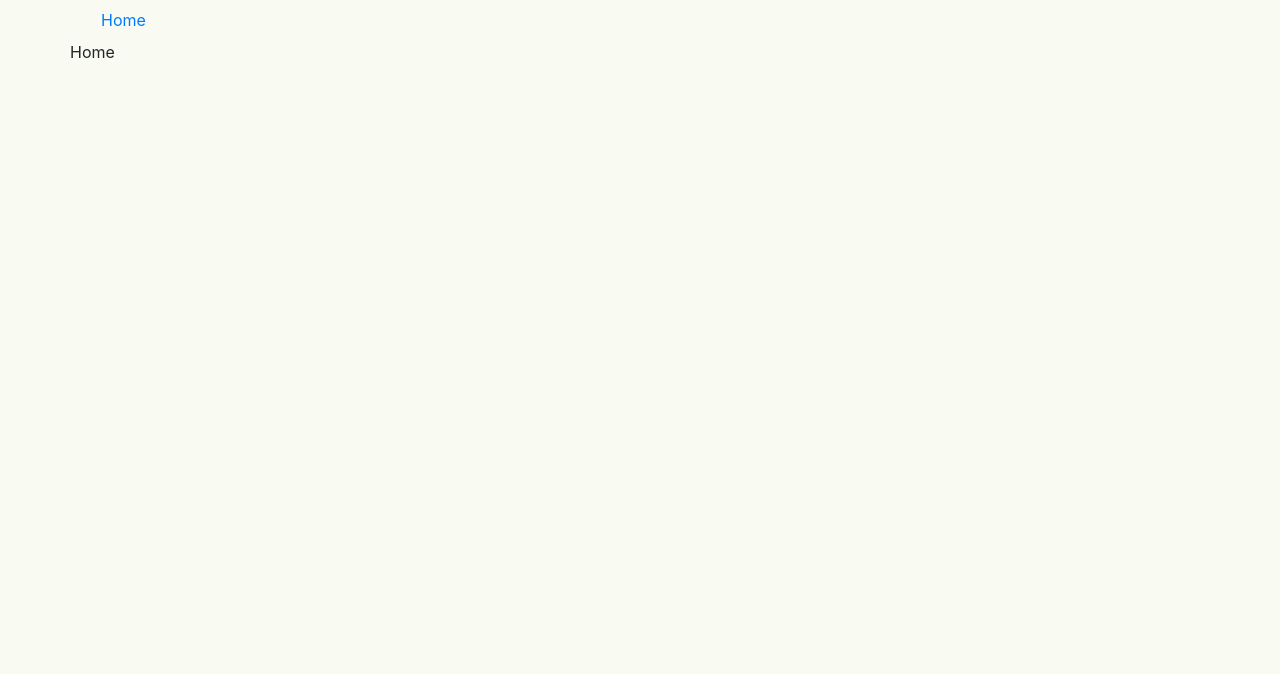
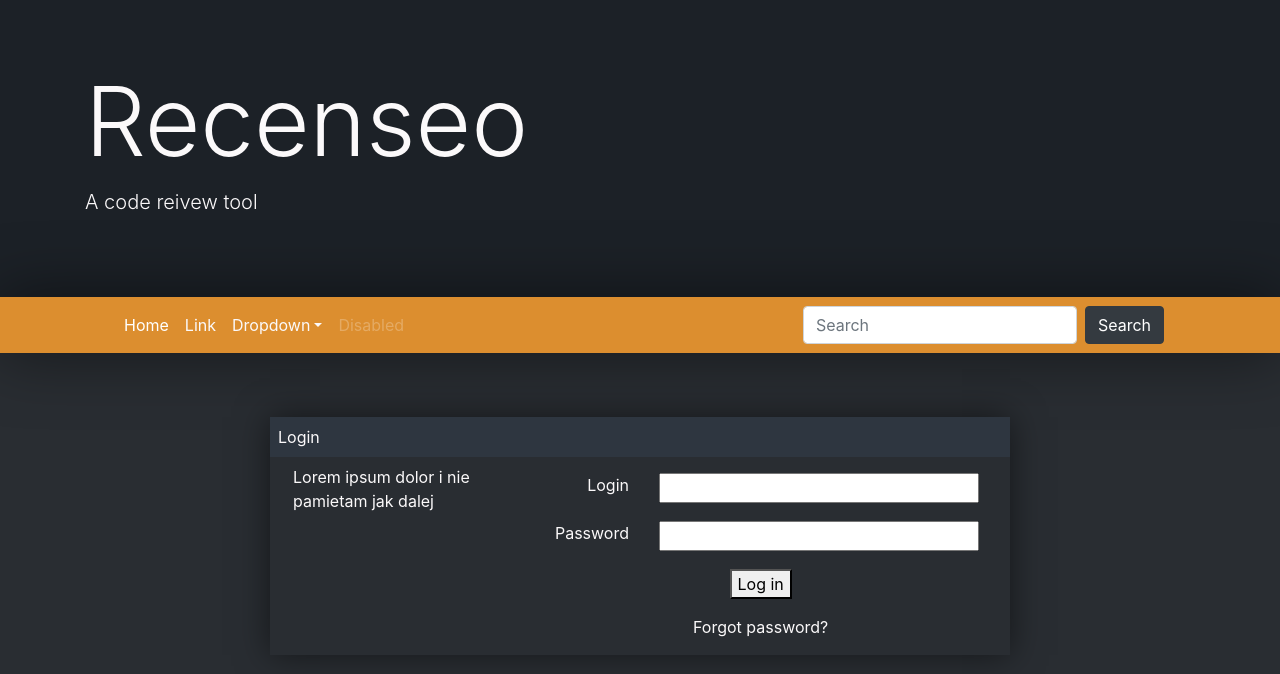
Before and after one commit to vinterdo/Recenseo, a React app: page / in a window 1280 px wide. Built offline with nearby package versions, Linux system fonts and the light colour scheme; some packages are replaced by stand-ins of ours.

Commit message:
Bootstrap styling, try to design login page

```diff
--- a/scss/custom.scss
+++ b/scss/custom.scss
@@ -1 +1,9 @@
+@import "palette";
+
+$body-bg: $primary-2;
+$body-color: $text-color;
+$primary: $primary-1;
+$secondary: $secondary-color;
+$navbar-dark-color: $text-color;
+
 @import "~bootstrap/scss/bootstrap";
--- /dev/null
+++ b/scss/palette.scss
@@ -0,0 +1,10 @@
+// As hex codes */
+
+
+$text-color: #fbf9fa;
+$secondary-color: #dc8e2f;
+
+$primary-1: #1c2127;
+$primary-2: #292d32;
+$primary-3: #3d4a57;
+$primary-4: #2E3640;
--- a/scss/style.scss
+++ b/scss/style.scss
@@ -1,3 +1,39 @@
-$body-bg: #F9FBF2;
+@import "custom";
+@import "palette";
 
-@import "~bootstrap/scss/bootstrap";
+#mainContainer {
+  padding: 0;
+  #mainJumbo {
+    background: $primary-1;
+  }
+
+  #headerRow {
+    margin: 0;
+    box-shadow: 0 0 4rem 0 rgba(0, 0, 0, 0.5);
+  }
+}
+
+.loginHeader {
+  background: $primary-4;
+}
+
+.loginBox {
+  margin-top: 4rem;
+  background: $primary-2;
+  box-shadow: 0 0 2rem 0 rgba(0, 0, 0, 0.5);
+  input {
+    width: 100%;
+  }
+
+  .row {
+    padding: 0.5rem;
+  }
+
+  .loginHeader {
+    background: $primary-4;
+    padding: 0;
+    .loginHeaderText {
+      padding: 0.5rem;
+    }
+  }
+}
--- a/src/components/App.js
+++ b/src/components/App.js
@@ -1,22 +1,33 @@
 import React from "react";
 import 'bootstrap';
+
 require('../../scss/style.scss');
 
-import {Header} from './Header';
-import {Home} from './Home';
+import {Header} from './header/Header';
+import {Home} from './pages/Home';
 
 export class App extends React.Component {
     render() {
         return (
-            <div className="container">
-                <div className="row">
-                    <div className="col-xs-10 col-xs-offset-1">
-                        <Header/>
+            <div id="mainContainer" className="container-fluid">
+                <div id="mainJumbo" className="jumbotron jumbotron-fluid m-0">
+                    <div className="container">
+                        <h1 className="display-1">Recenseo</h1>
+                        <p className="lead">A code reivew tool</p>
                     </div>
                 </div>
-                <div className="row">
-                    <div className="col-xs-10 col-xs-offset-1">
-                        <Home/>
+                <div id="headerRow" className="row bg-secondary">
+                    <div className="container">
+                        <div className="col-12">
+                            <Header/>
+                        </div>
+                    </div>
+                </div>
+                <div className="container">
+                    <div className="row">
+                        <div className="col-12">
+                            <Home/>
+                        </div>
                     </div>
                 </div>
             </div>
--- a/src/components/Header.js
+++ /dev/null
@@ -1,19 +0,0 @@
-import React from "react";
-
-export class Header extends React.Component {
-    render() {
-        return (
-            <nav id="mainNav" className="navbar navbar-default navbar-dark">
-                <div className="container">
-                    <div className="navbar-header">
-                        <ul className="nav navbar-nav">
-                            <li>
-                                <a href="#">Home</a>
-                            </li>
-                        </ul>
-                    </div>
-                </div>
-            </nav>
-        )
-    }
-}
--- /dev/null
+++ b/src/components/header/Header.js
@@ -0,0 +1,45 @@
+import React from "react";
+
+export class Header extends React.Component {
+    render() {
+        return (
+            <nav className="navbar navbar-expand-lg navbar-dark bg-secondary">
+                <button className="navbar-toggler" type="button" data-toggle="collapse"
+                        data-target="#navbarSupportedContent" aria-controls="navbarSupportedContent"
+                        aria-expanded="false" aria-label="Toggle navigation">
+                    <span className="navbar-toggler-icon"/>
+                </button>
+
+                <div className="collapse navbar-collapse" id="navbarSupportedContent">
+                    <ul className="navbar-nav mr-auto">
+                        <li className="nav-item active">
+                            <a className="nav-link" href="#">Home</a>
+                        </li>
+                        <li className="nav-item">
+                            <a className="nav-link" href="#">Link</a>
+                        </li>
+                        <li className="nav-item dropdown">
+                            <a className="nav-link dropdown-toggle" href="#" id="navbarDropdown" role="button"
+                               data-toggle="dropdown" aria-haspopup="true" aria-expanded="false">
+                                Dropdown
+                            </a>
+                            <div className="dropdown-menu" aria-labelledby="navbarDropdown">
+                                <a className="dropdown-item" href="#">Action</a>
+                                <a className="dropdown-item" href="#">Another action</a>
+                                <div className="dropdown-divider"/>
+                                <a className="dropdown-item" href="#">Something else here</a>
+                            </div>
+                        </li>
+                        <li className="nav-item">
+                            <a className="nav-link disabled" href="#">Disabled</a>
+                        </li>
+                    </ul>
+                    <form className="form-inline my-2 my-lg-0">
+                        <input className="form-control mr-sm-2" type="search" placeholder="Search" aria-label="Search"/>
+                        <button className="btn btn-dark my-2 my-sm-0" type="submit">Search</button>
+                    </form>
+                </div>
+            </nav>
+        )
+    }
+}
--- a/src/components/Home.js
+++ b/src/components/pages/Home.js
@@ -1,10 +1,11 @@
 import React from "react"
+import {Login} from "./home/Login"
 
 export class Home extends React.Component {
     render() {
         return (
             <div>
-                <p>Home</p>
+                <Login/>
             </div>
         );
     }
--- /dev/null
+++ b/src/components/pages/home/Login.js
@@ -0,0 +1,46 @@
+import React from "react"
+
+export class Login extends React.Component {
+    render() {
+        return (
+            <div className="col-8 offset-2 loginBox">
+                <div className="row loginHeader">
+                    <div className="col-12 loginHeaderText">
+                        Login
+                    </div>
+                </div>
+                <div className="row">
+                    <div className="col-4">
+                        Lorem ipsum dolor i nie pamietam jak dalej
+                    </div>
+                    <div className="col-8">
+                        <form>
+                            <div className="row">
+                                <div className="col-2 offset-1 d-flex justify-content-end">
+                                    <label>Login</label>
+                                </div>
+                                <div className="col-9 align-content-start">
+                                    <input type="text" name="login"/>
+                                </div>
+                            </div>
+                            <div className="row">
+                                <div className="col-2 offset-1 d-flex justify-content-end">
+                                    <label>Password</label>
+                                </div>
+                                <div className="col-9 align-content-start">
+                                    <input type="password" name="password"/>
+                                </div>
+                            </div>
+                            <div className="row d-flex justify-content-center">
+                                <button name="submit">Log in</button>
+                            </div>
+                            <div className="row d-flex justify-content-center">
+                                <a>Forgot password?</a>
+                            </div>
+                        </form>
+                    </div>
+                </div>
+            </div>
+        );
+    }
+}
```
